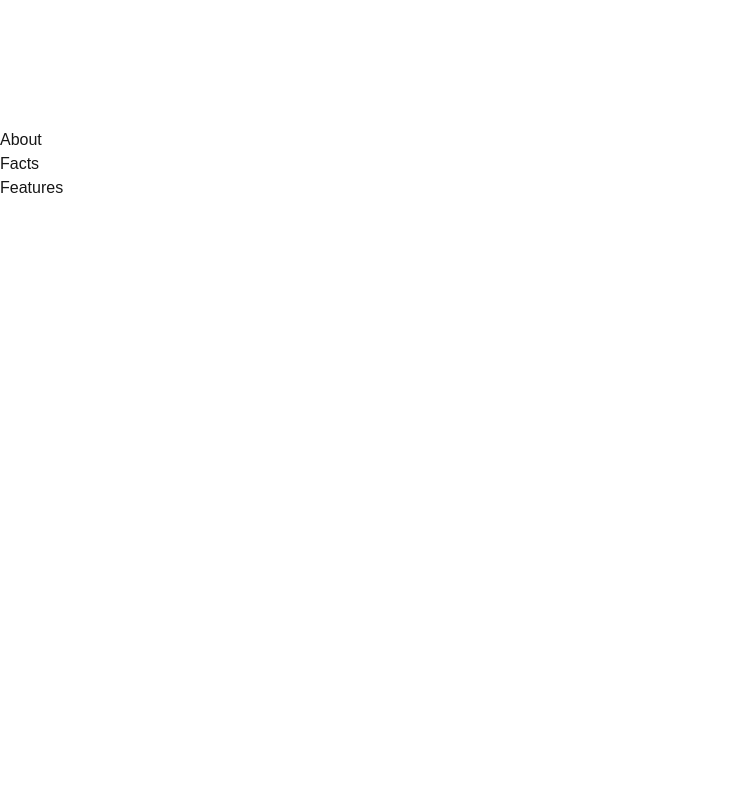
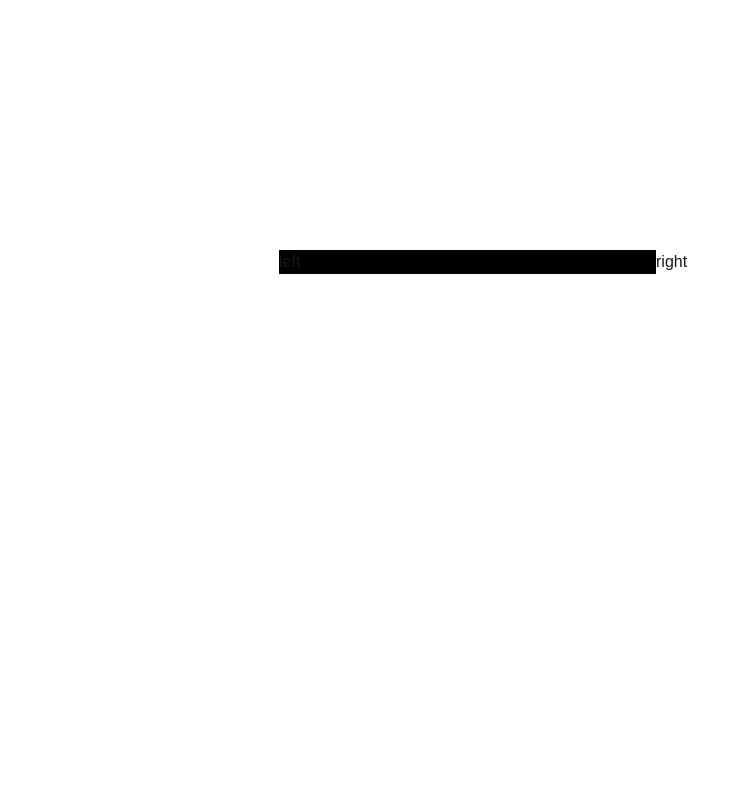
Before and after one commit to thomas1y/Agency-Landingpage, a Next.js app: page / in a window 1280 px wide. Shown: the part 1640-2440 px from the top of the page, without its empty margins (0-750 px from the left). Before the commit the page ends 1840 px from the top, so only its background shows below. Built offline with nearby package versions, Linux system fonts and the light colour scheme.

Commit message:
creating about section

```diff
--- a/app/page.tsx
+++ b/app/page.tsx
@@ -187,7 +187,22 @@ export default function Home() {
         </div>
       </section>
 
-      <section>About</section>
+      <section className='bg-white pt-[122px]' >
+          <div className="max-w-[1110px] h-[883px] ml-[279px] mr-[247px]">
+               <div className="grid grid-cols-2">
+               {/* left content*/}
+                    <div className="bg-black">
+                       left
+                    </div>
+
+                 {/*right content */}
+                    <div>
+                      right
+                    </div>
+
+               </div>
+          </div>
+      </section>
       <section>Facts</section>
       <section>Features</section>
     </div>
```
